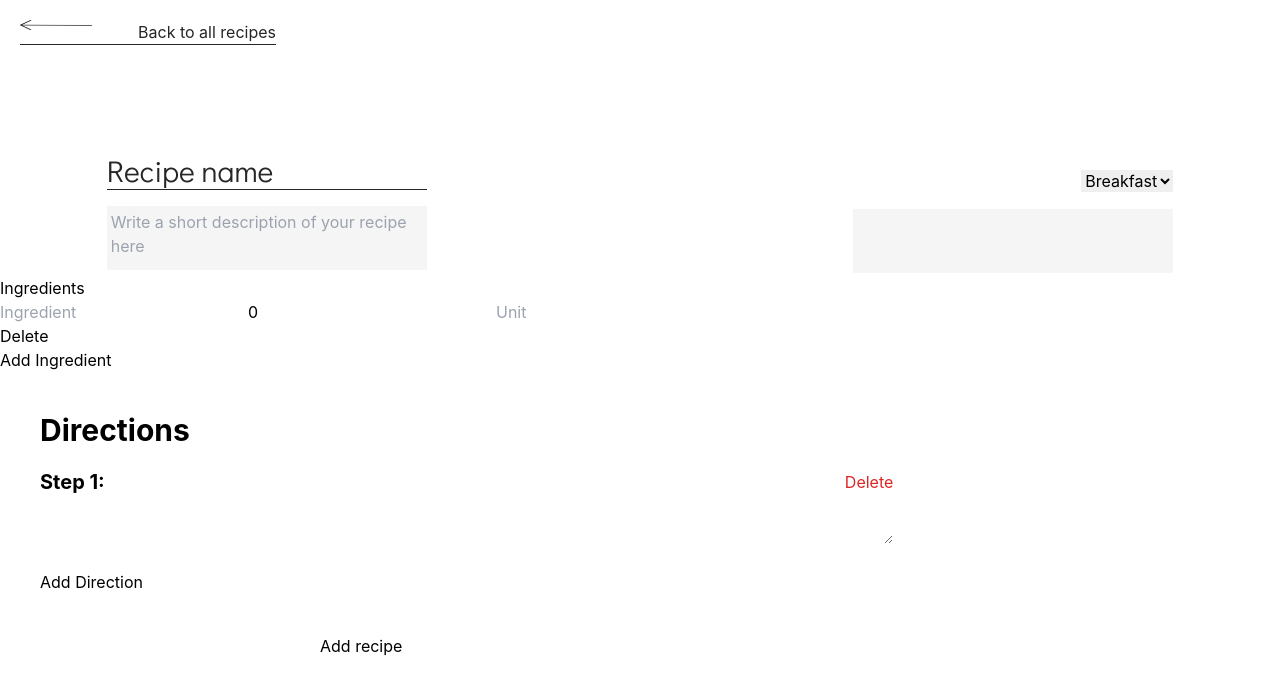
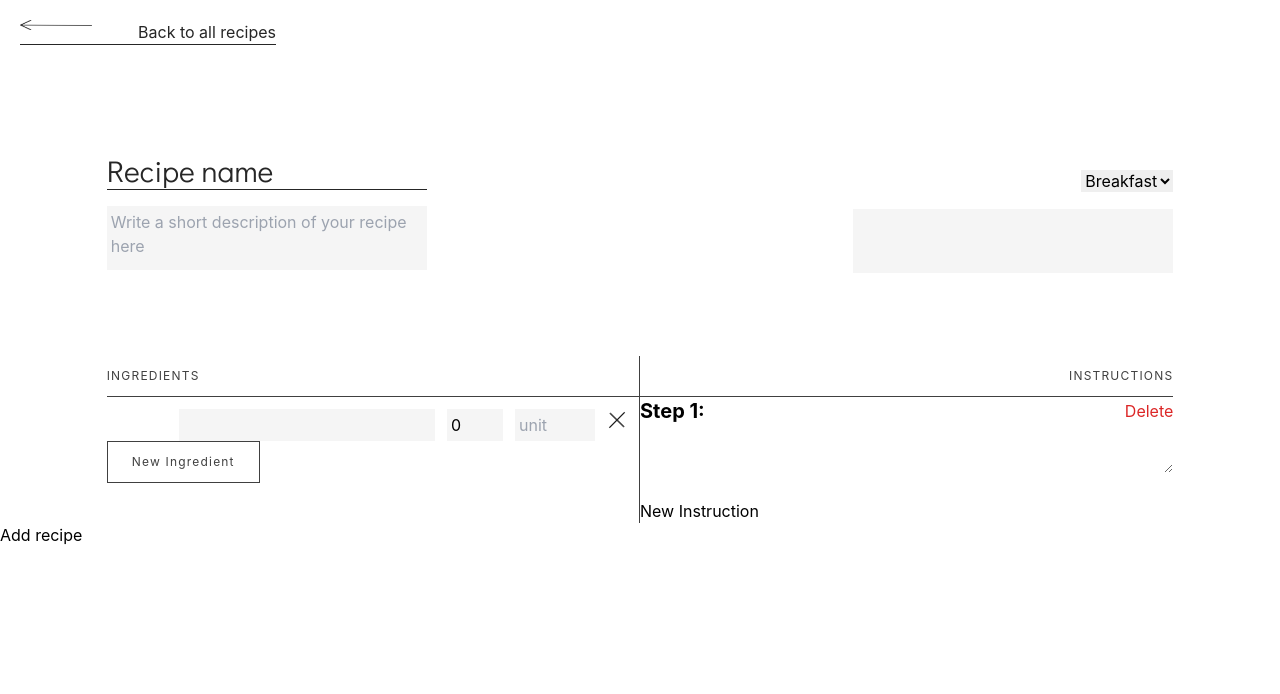
Before and after one commit to Johngn/recipes, a Next.js app: page /add-recipe in a window 1280 px wide. Shown: the top 694 px of the page. Built offline with nearby package versions, Linux system fonts and the light colour scheme.

Commit message:
Ingredient div almost finished

```diff
--- a/src/pages/add-recipe.tsx
+++ b/src/pages/add-recipe.tsx
@@ -162,49 +162,62 @@ const AddRecipe: FunctionComponent = () => {
           </div>
         </div>
 
-        <div className="">
-          <div className="">
-            <h2 className="">Ingredients</h2>
+        <div className="max-w-6xl w-10/12 mt-20 mx-auto flex">
+          <div className="w-1/2 border-r border-neutral-700">
+            <h2 className="py-3 text-xs tracking-widest border-b border-neutral-700 text-neutral-700  uppercase">
+              Ingredients
+            </h2>
             {ingredients.map(({ name, amount, unit }, i) => (
-              <div key={i} className="">
-                <div className="">
+              <div key={i} className="text-right">
+                <div className="mt-3">
                   <input
-                    placeholder="Ingredient"
-                    className=""
+                    className="p-1 bg-neutral-100"
                     value={name}
                     name="name"
                     onChange={(e) => updateIngredientsArray(e, i)}
                   />
                   <input
-                    placeholder="Amount"
-                    className=""
+                    placeholder="0"
+                    className="w-14 p-1 ml-3 bg-neutral-100"
                     type="number"
                     value={amount}
                     name="amount"
                     onChange={(e) => updateIngredientsArray(e, i)}
                   />
                   <input
-                    placeholder="Unit"
-                    className=""
+                    placeholder="unit"
+                    className="w-20 p-1 ml-3 bg-neutral-100"
                     value={unit}
                     name="unit"
                     onChange={(e) => updateIngredientsArray(e, i)}
                   />
+                  <button
+                    onClick={() => onDeleteIngredient(i)}
+                    className="mx-3"
+                  >
+                    <Image
+                      className="w-6 h-6 rotate-45"
+                      width={20}
+                      height={22}
+                      src="/plus-symbol.png"
+                      alt=""
+                    />
+                  </button>
                 </div>
-                <button onClick={() => onDeleteIngredient(i)} className="">
-                  Delete
-                </button>
               </div>
             ))}
-
-            <button className="" onClick={onAddIngredient}>
-              Add Ingredient
+            <button
+              className="text-xs tracking-widest border border-solid border-neutral-700 text-neutral-700 px-6 py-3"
+              onClick={onAddIngredient}
+            >
+              New Ingredient
             </button>
           </div>
 
-          <div className="m-10 w-4/6">
-            <h2 className="text-3xl font-bold mb-5">Directions</h2>
-
+          <div className="w-1/2">
+            <h2 className="py-3 text-xs tracking-widest border-b border-neutral-700 text-neutral-700  uppercase text-right">
+              Instructions
+            </h2>
             {directions.map(({ text }, i) => (
               <div key={i} className="mb-5">
                 <div className="flex justify-between w-full">
@@ -225,11 +238,11 @@ const AddRecipe: FunctionComponent = () => {
             ))}
 
             <button className="" onClick={onAddDirection}>
-              Add Direction
+              New Instruction
             </button>
           </div>
         </div>
-        <div className="w-2/4 m-auto mt-10">
+        <div className="">
           <button className="" onClick={(e) => createRecipe(e)}>
             Add recipe
           </button>
```
